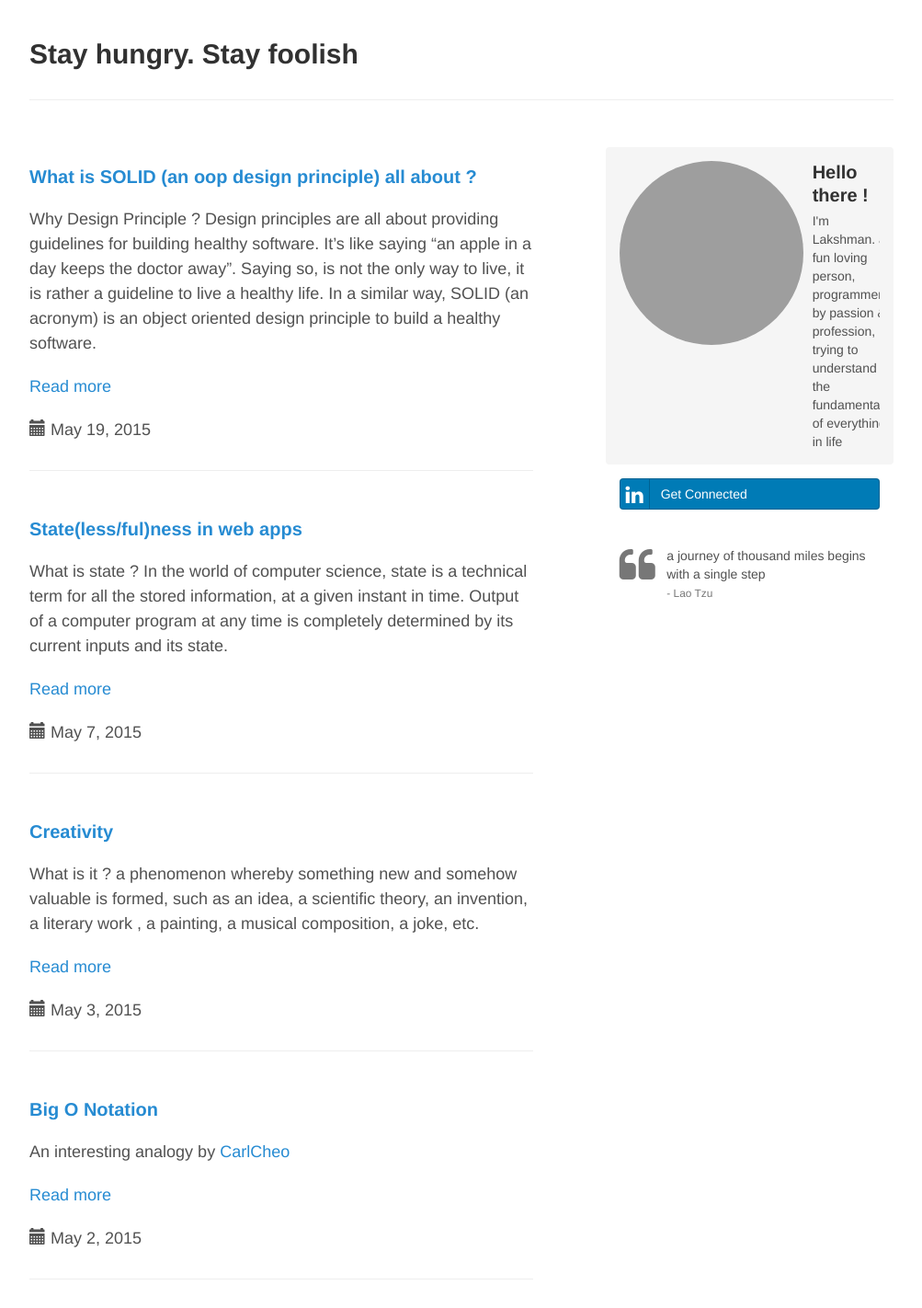
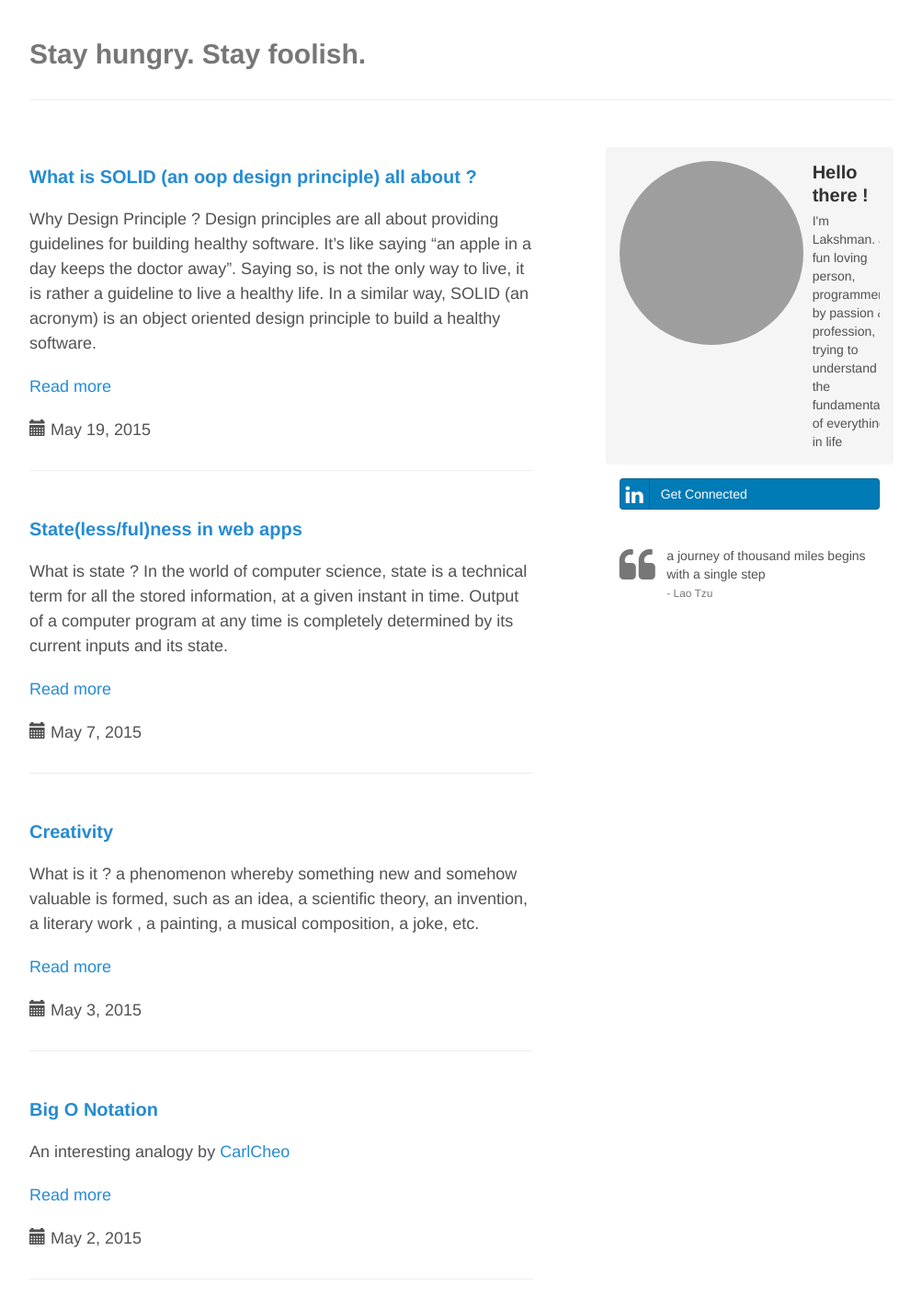
Before and after one commit to lakshma/lakshma.github.io, a Jekyll site: the page built from index.html, in a window 1280 px wide. Shown: the whole page at 92% size, without its empty margins (138-1141 px from the left). Built offline with Jekyll 4.4.1, drawn with Linux system fonts in a browser that asks for light colours; Markdown is read by kramdown in place of the engine named in the settings; the list of posts is cut into pages by our own code; grey boxes are pictures that could not be loaded.

Commit message:
no message

```diff
--- a/_layouts/default.html
+++ b/_layouts/default.html
@@ -7,7 +7,7 @@
 
     <div class="container">
         <div class="blog-header">
-            <h2>Stay hungry. Stay foolish</h2>
+            <h2 class="text-muted">Stay hungry. Stay foolish.</h2>
             <hr />
         </div>
 		<div class="col-sm-7 blog-main">
```
